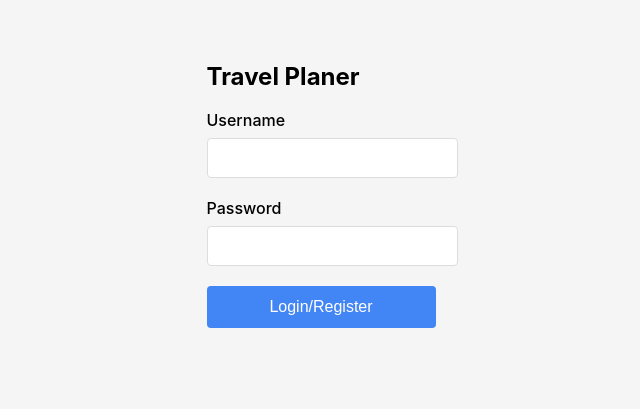
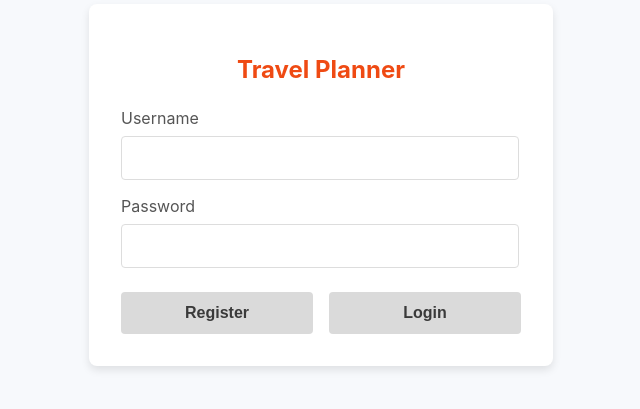
Before and after one commit to harveytuan23/AI-Travel-Planner, a React (Create React App) app in the folder client/: page / in a window 1280 px wide. Shown: the part 215-624 px from the top of the page, without its empty margins (319-959 px from the left). Built offline with nearby package versions, Linux system fonts and the light colour scheme; no server answers.

Commit message:
login/register show error

```diff
--- a/client/public/index.html
+++ b/client/public/index.html
@@ -27,14 +27,6 @@
     <title>React App</title>
 
 
-    <script>
-      // 这个函数会在Google Maps API加载完成后被调用
-      window.initMap = function() {
-        // 地图将在React组件中初始化，这里可以为空
-        console.log('Google Maps API successfully loaded');
-      }
-    </script>
-
   </head>
   <body>
     <noscript>You need to enable JavaScript to run this app.</noscript>
--- a/client/src/components/Dashboard.css
+++ b/client/src/components/Dashboard.css
@@ -17,7 +17,7 @@
   position: relative;
 }
 
-/* 头部样式 */
+
 .dashboard-header {
   display: flex;
   justify-content: space-between;
--- a/client/src/components/Login.css
+++ b/client/src/components/Login.css
@@ -3,67 +3,97 @@
   justify-content: center;
   align-items: center;
   height: 100vh;
-  background-color: #f5f5f5;
+  background-color: #f7f9fc;
 }
 
-.login-form-wrapper {
-  width: 400px;
-  padding: 30px;
-  background-color: white;
+.login-form-container {
+  background: white;
+  padding: 2rem;
   border-radius: 8px;
-  box-shadow: 0 0 10px rgba(0, 0, 0, 0.1);
+  box-shadow: 0 4px 8px rgba(0, 0, 0, 0.1);
+  width: 100%;
+  max-width: 400px;
 }
 
-h1 {
+h2 {
   text-align: center;
-  margin-bottom: 24px;
-  color: #333333;
+  color: #ef4a13;
+  margin-bottom: 1.5rem;
 }
 
 .form-group {
-  margin-bottom: 20px;
+  margin-bottom: 1rem;
 }
 
 label {
   display: block;
-  margin-bottom: 8px;
-  font-weight: 500;
+  margin-bottom: 0.5rem;
+  color: #555;
 }
 
 input {
-  width: 100%;
-  padding: 10px;
+  width:93%;
+  padding: 0.75rem;
   border: 1px solid #ddd;
   border-radius: 4px;
-  font-size: 16px;
+  font-size: 1rem;
+}
+
+.error-message {
+  color: #e74c3c;
+  background-color: #fdecea;
+  padding: 0.75rem;
+  border-radius: 4px;
+  margin-bottom: 1rem;
+  text-align: center;
+}
+.success-message {
+  color: #e74c3c;
+  background-color: #fdecea;
+  padding: 0.75rem;
+  border-radius: 4px;
+  margin-bottom: 1rem;
+  text-align: center;
+}
+
+
+.buttons-container {
+  display: flex;
+  gap: 1rem;
+  margin-top: 1.5rem;
 }
 
 button {
-  width: 100%;
-  padding: 12px;
-  background-color: #4285f4;
-  color: white;
+  flex: 1;
+  padding: 0.75rem;
   border: none;
   border-radius: 4px;
-  font-size: 16px;
+  font-size: 1rem;
   cursor: pointer;
-  transition: background-color 0.3s;
-}
-
-button:hover {
-  background-color: #3367d6;
+  transition: background-color 0.2s;
 }
 
 button:disabled {
-  background-color: #a0a0a0;
+  opacity: 0.7;
   cursor: not-allowed;
 }
 
-.error-message {
-  background-color: #ffebee;
-  color: #c62828;
-  padding: 10px;
-  border-radius: 4px;
-  margin-bottom: 20px;
-  text-align: center;
+.login-btn {
+  background-color: #dadada;
+  color: rgb(58, 58, 58);
+  font-weight: bold;
 }
+
+.login-btn:hover:not(:disabled) {
+  background-color: #a09f9e;
+}
+
+.register-btn {
+  background-color: #dadada;
+  color:rgb(58, 58, 58);
+  font-weight: bold;
+}
+
+.register-btn:hover:not(:disabled) {
+  background-color: #a09f9e;
+}
--- a/client/src/components/Login.js
+++ b/client/src/components/Login.js
@@ -1,83 +1,74 @@
 import React, { useState } from 'react';
 import { useNavigate } from 'react-router-dom';
-// import api from '../services/api';
 import './Login.css';
 import axios from 'axios';
 
-// require('dotenv').config({ path: '../.env' });
 
-const Login = () => {
+function Login() {
   const [username, setUsername] = useState('');
   const [password, setPassword] = useState('');
   const [error, setError] = useState('');
-  const [isLoading, setIsLoading] = useState(false);
+  const [success, setSuccess] = useState('');
+  const [loading, setLoading] = useState(false);
   const navigate = useNavigate();
 
-  const handleSubmit = async (e) => {
-    e.preventDefault();
+  const server_port = process.env.REACT_APP_SERVER_PORT || '3001';
+
+  const handleSubmit = async (action) => {
+
     setError('');
-    setIsLoading(true);
+    setSuccess('');
+
+    // 基本验证
+    if (!username.trim() || !password.trim()) {
+      setError('Username and password are required');
+      return;
+    }
+
+    setLoading(true);
 
     try {
-      const server_port = process.env.REACT_APP_SERVER_PORT || 3001;
-      console.log('Sending login request to:', 'http://localhost:'+server_port+'/api/auth/login');
+      const endpoint = action === 'register'
+        ? '/api/auth/register'
+        : '/api/auth/login';
 
-      const response = await axios.post('http://localhost:'+server_port+'/api/auth/login', {
-        username,
-        password
-      });
+      const response = await axios.post(
+        `http://localhost:${server_port}${endpoint}`,
+        { username, password }
+      );
 
-      console.log('Response received:', {
-        status: response.status,
-        data: response.data
-      });
+      if (action === 'register' && response.data.message === 'Register success') {
+        setSuccess('Registration successful ! You can now log in.');
+        // 清空表单
+        setPassword('');
+        setLoading(false);
+        return;
+      }
+      localStorage.setItem('username', username);
+      console.log('response', response);
 
-      if (response.status >= 200 && response.status < 300) {
-        console.log('Successful response status:', response.status);
-        console.log('Response data:', response.data);
+      navigate('/dashboard');
 
-        // Store username or any other data if available
-        if (response.data.username) {
-          localStorage.setItem('username', response.data.username);
-          console.log('Username stored in localStorage:', response.data.username);
-        }
+    } catch (err) {
+      let errorMessage;
+      errorMessage = err.response?.data?.error;
 
-        // Display success message if available
-        const message = response.data.message || 'Login successful';
-        console.log('Success message:', message);
-        alert(message);
 
-        console.log('Navigating to dashboard...');
-        navigate('/dashboard');
-      } else {
-        console.warn('Unexpected status code:', response.status);
-        setError(`Request returned a non-success status code: ${response.status}`);
-      }
-    } catch (error) {
-      console.error('Login request error:', error);
+      setError(errorMessage);
 
-      if (error.response) {
-        console.error('Error response:', error.response.data);
-        console.error('Status code:', error.response.status);
-        setError(error.response.data.message || `Request failed (${error.response.status})`);
-      } else if (error.request) {
-        console.error('No response received. Request details:', error.request);
-        setError('Server did not respond, please check network or server status');
-      } else {
-        console.error('Request configuration error:', error.message);
-        setError('Request error: ' + error.message);
-      }
     } finally {
-      console.log('Request handling completed, loading state set to false');
-      setIsLoading(false);
+      setLoading(false);
     }
   };
 
   return (
     <div className="login-container">
       <div className="login-form-container">
-        <h2>Travel Planer</h2>
-        <form onSubmit={handleSubmit} className="login-form">
+        <h2>Travel Planner</h2>
+
+        {error && <div className="error-message">{error}</div>}
+        {success && <div className="success-message">{success}</div>}
+
         <div className="form-group">
           <label htmlFor="username">Username</label>
           <input
@@ -85,7 +76,7 @@ const Login = () => {
             id="username"
             value={username}
             onChange={(e) => setUsername(e.target.value)}
-              required
+            disabled={loading}
           />
         </div>
 
@@ -96,23 +87,31 @@ const Login = () => {
             id="password"
             value={password}
             onChange={(e) => setPassword(e.target.value)}
-              required
+            disabled={loading}
           />
         </div>
 
-          {error && <div className="error-message">{error}</div>}
+        <div className="buttons-container">
+          <button
+            className="register-btn"
+            onClick={() => handleSubmit('register')}
+            disabled={loading}
+          >
+            {loading ? 'Processing...' : 'Register'}
+          </button>
+          <button
+            className="login-btn"
+            onClick={() => handleSubmit('login')}
+            disabled={loading}
+          >
+            {loading ? 'Processing...' : 'Login'}
+          </button>
 
-          <button
-            type="submit"
-            className="login-button"
-            disabled={isLoading}
-          >
-            {isLoading ? 'Processing...' : 'Login/Register'}
-          </button>
-        </form>
+
+        </div>
       </div>
     </div>
   );
-};
+}
 
 export default Login;
```
Also changed, not shown: client/src/App.js (+1 -13 lines), 2 other files (tests, documents, lock files or other folders). Lines whose indentation alone changed are shown as unchanged.
